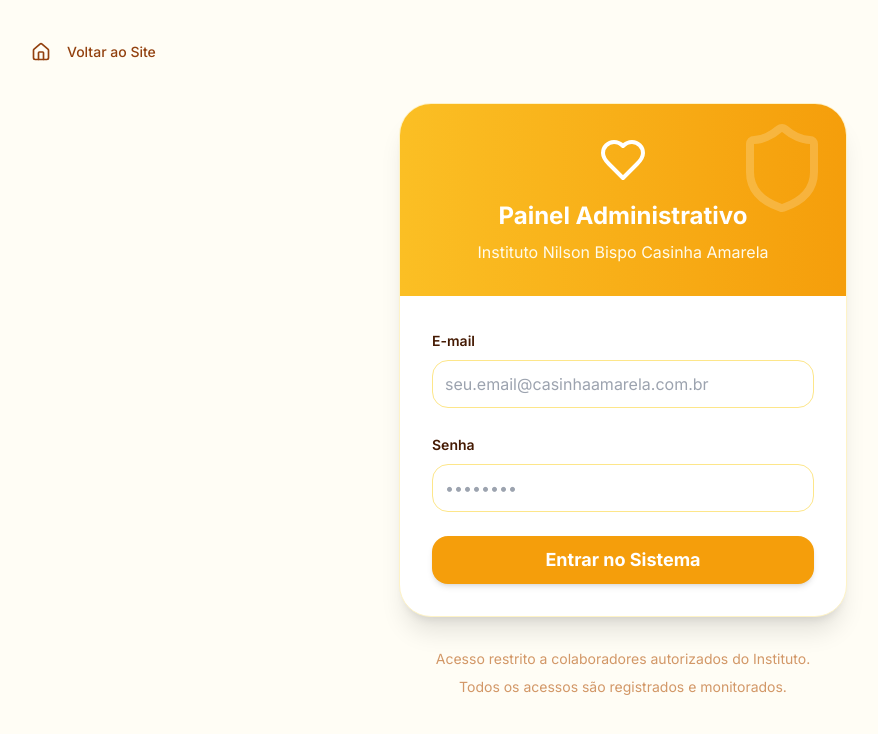
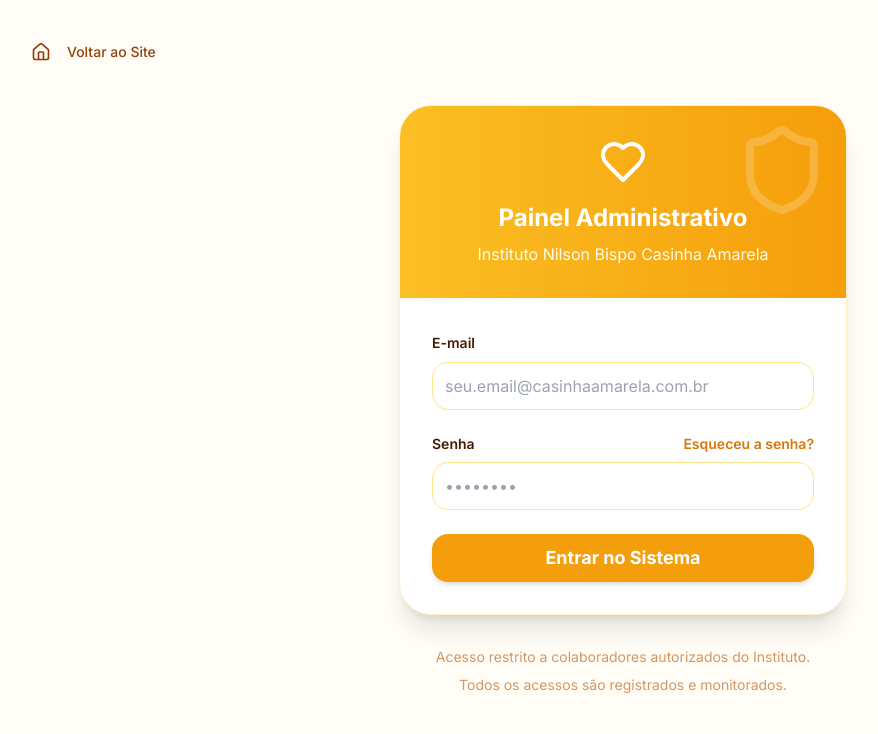
Before and after one commit to paulocasaisdev/inbca-ecosistema, a Next.js app: page /login in a window 1280 px wide. Shown: the top 734 px of the page, without its empty margins (17-895 px from the left). Built offline with nearby package versions, Linux system fonts and the light colour scheme.

Commit message:
Adicionando botão 'Esqueceu a Senha' no login

```diff
--- a/app/login/page.tsx
+++ b/app/login/page.tsx
@@ -73,9 +73,21 @@
             </div>
 
             <div className="space-y-2">
-              <Label htmlFor="password" className="text-amber-950 font-semibold">
-                Senha
-              </Label>
+              <div className="flex items-center justify-between">
+                <Label htmlFor="password" className="text-amber-950 font-semibold">
+                  Senha
+                </Label>
+                <Link
+                  href="#"
+                  onClick={(e) => {
+                    e.preventDefault();
+                    toast.info('Para redefinir sua senha, solicite ao Administrador do sistema.');
+                  }}
+                  className="text-sm font-semibold text-amber-600 hover:text-amber-700 hover:underline"
+                >
+                  Esqueceu a senha?
+                </Link>
+              </div>
               <Input
                 id="password"
                 name="password"
```
